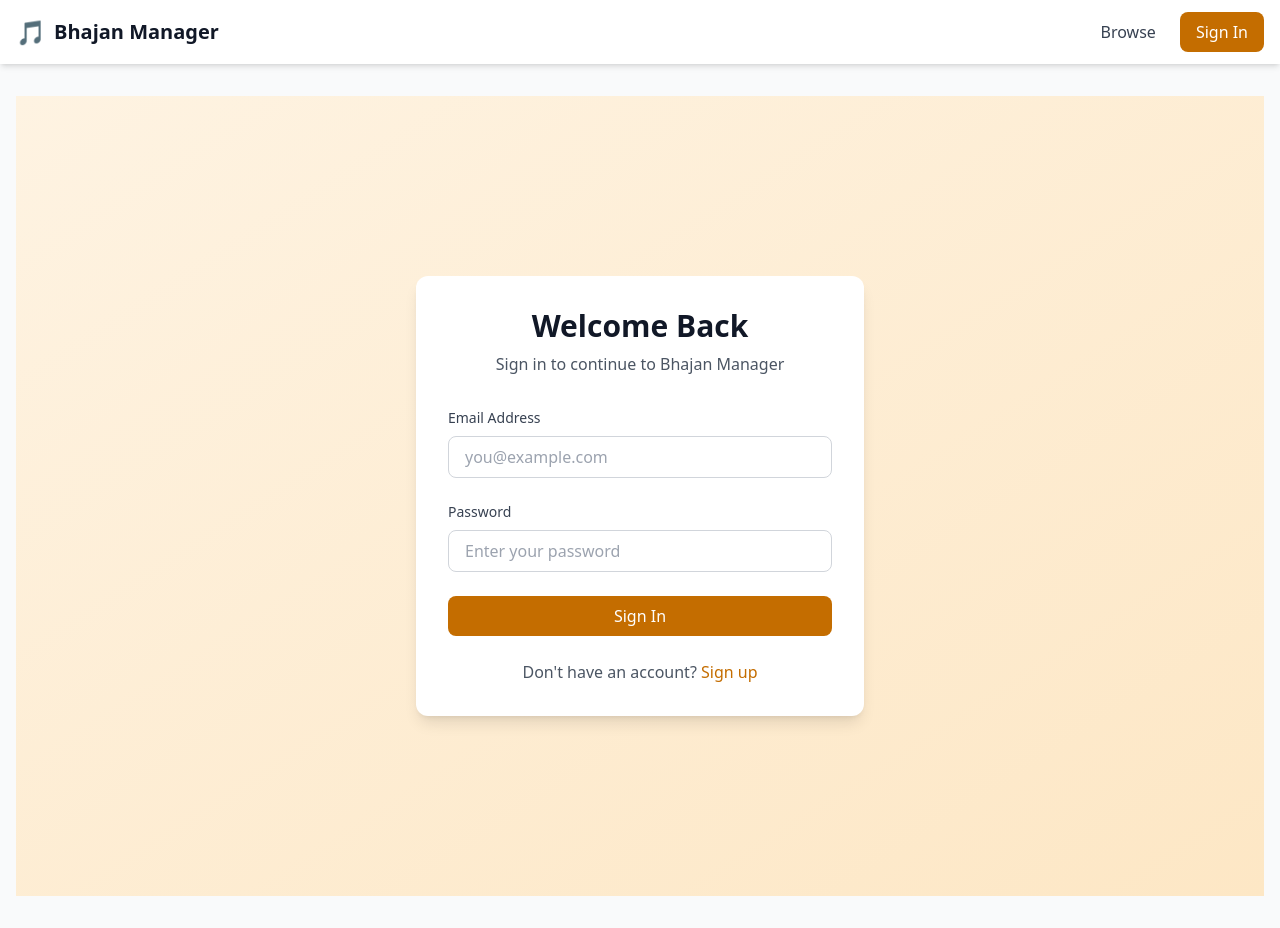
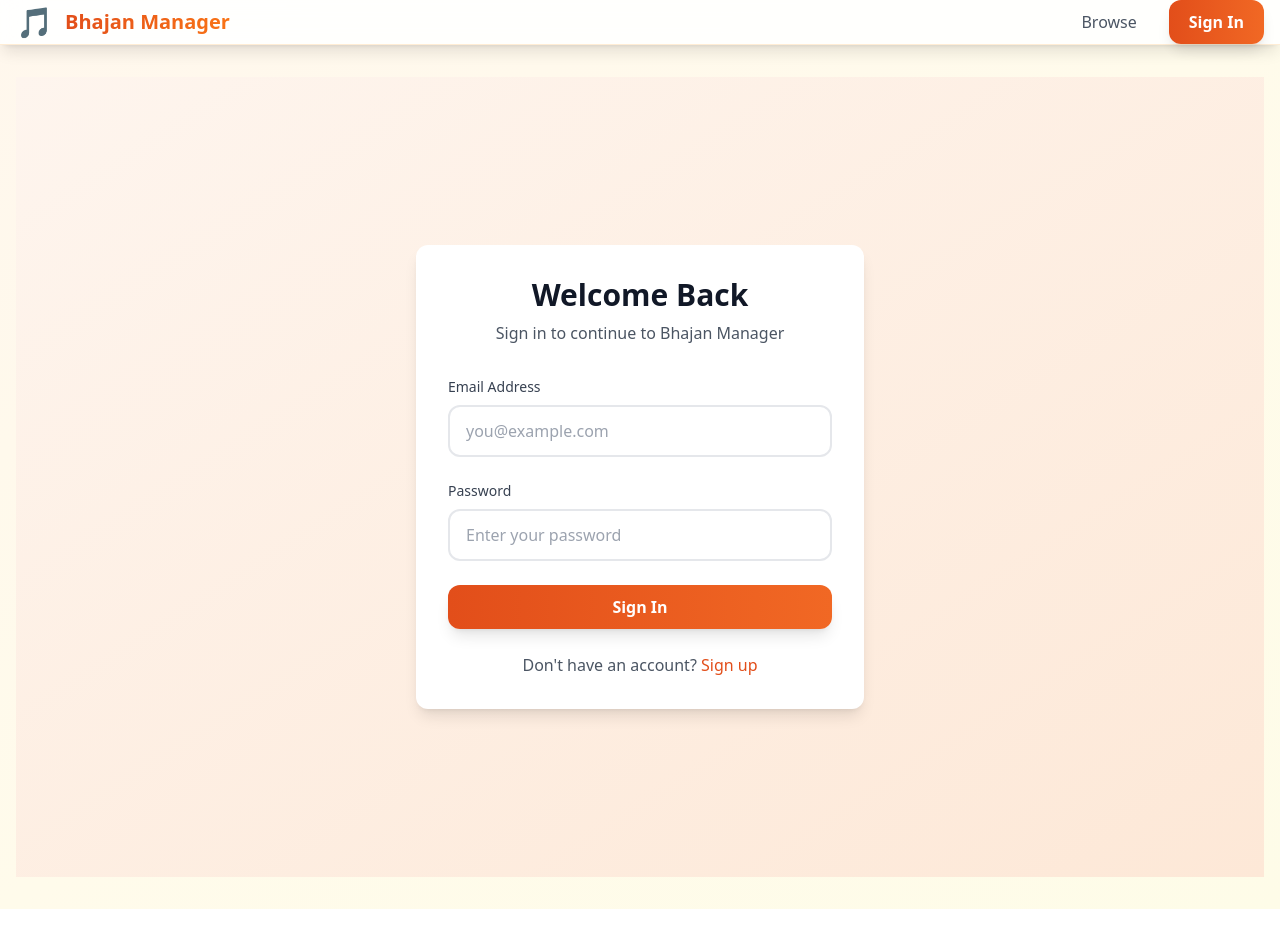
Before and after one commit to sanjeethflautist/bhajans, a Vue app: page /login in a window 1280 px wide. Built offline with nearby package versions, Linux system fonts and the light colour scheme; no server answers.

Commit message:
Design: Update to elegant warm color theme with gradients and improved styling

```diff
--- a/src/components/Navbar.vue
+++ b/src/components/Navbar.vue
@@ -1,54 +1,58 @@
 <template>
-  <nav class="bg-white shadow-md">
+  <nav class="bg-white/90 backdrop-blur-md shadow-lg border-b border-orange-100">
     <div class="container mx-auto px-4">
-      <div class="flex justify-between items-center h-16">
+      <div class="flex justify-between items-center h-18">
         <!-- Logo and Brand -->
-        <RouterLink to="/" class="flex items-center space-x-2">
-          <span class="text-2xl font-bold text-primary-600">🎵</span>
-          <span class="text-xl font-bold text-gray-900">Bhajan Manager</span>
+        <RouterLink to="/" class="flex items-center space-x-3 group">
+          <span class="text-3xl">🎵</span>
+          <span class="text-xl font-bold bg-gradient-to-r from-primary-600 to-accent-500 bg-clip-text text-transparent group-hover:from-primary-700 group-hover:to-accent-600 transition-all">Bhajan Manager</span>
         </RouterLink>
 
         <!-- Navigation Links -->
-        <div class="flex items-center space-x-6">
+        <div class="flex items-center space-x-8">
           <RouterLink
             to="/"
-            class="text-gray-700 hover:text-primary-600 font-medium transition"
+            class="text-gray-600 hover:text-primary-600 font-medium transition-colors relative group py-2"
           >
-            Browse
+            <span>Browse</span>
+            <span class="absolute bottom-0 left-0 w-0 h-0.5 bg-gradient-to-r from-primary-600 to-accent-500 group-hover:w-full transition-all duration-300"></span>
           </RouterLink>
 
           <RouterLink
             v-if="authStore.canCreateBhajan"
             to="/my-bhajans"
-            class="text-gray-700 hover:text-primary-600 font-medium transition"
+            class="text-gray-600 hover:text-primary-600 font-medium transition-colors relative group py-2"
           >
-            My Bhajans
+            <span>My Bhajans</span>
+            <span class="absolute bottom-0 left-0 w-0 h-0.5 bg-gradient-to-r from-primary-600 to-accent-500 group-hover:w-full transition-all duration-300"></span>
           </RouterLink>
 
           <RouterLink
             v-if="authStore.canCreateBhajan"
             to="/bhajan/create"
-            class="text-gray-700 hover:text-primary-600 font-medium transition"
+            class="text-gray-600 hover:text-primary-600 font-medium transition-colors relative group py-2"
           >
-            Create
+            <span>Create</span>
+            <span class="absolute bottom-0 left-0 w-0 h-0.5 bg-gradient-to-r from-primary-600 to-accent-500 group-hover:w-full transition-all duration-300"></span>
           </RouterLink>
 
           <RouterLink
             v-if="authStore.isAdmin"
             to="/admin"
-            class="text-gray-700 hover:text-primary-600 font-medium transition"
+            class="text-gray-600 hover:text-primary-600 font-medium transition-colors relative group py-2"
           >
-            Admin
+            <span>Admin</span>
+            <span class="absolute bottom-0 left-0 w-0 h-0.5 bg-gradient-to-r from-primary-600 to-accent-500 group-hover:w-full transition-all duration-300"></span>
           </RouterLink>
 
           <!-- User Menu -->
           <div v-if="authStore.isAuthenticated" class="relative">
             <button
               @click.stop="toggleUserMenu"
-              class="flex items-center space-x-2 text-gray-700 hover:text-primary-600 font-medium transition cursor-pointer"
+              class="flex items-center space-x-2 px-4 py-2 rounded-xl bg-gradient-to-r from-primary-50 to-accent-50 hover:from-primary-100 hover:to-accent-100 text-gray-700 font-medium transition-all cursor-pointer border border-primary-200"
             >
-              <span>{{ authStore.user?.email || 'User' }}</span>
-              <span class="text-xs bg-primary-100 text-primary-700 px-2 py-1 rounded">
+              <span class="text-sm">{{ authStore.user?.email || 'User' }}</span>
+              <span class="text-xs bg-gradient-to-r from-primary-500 to-accent-500 text-white px-3 py-1 rounded-full font-semibold">
                 {{ authStore.userRole }}
               </span>
               <svg
@@ -74,11 +78,11 @@
               <div
                 v-if="showUserMenu"
                 @click.stop
-                class="absolute right-0 mt-2 w-48 bg-white rounded-lg shadow-lg py-2 z-50 border border-gray-200"
+                class="absolute right-0 mt-3 w-52 bg-white/95 backdrop-blur-sm rounded-2xl shadow-2xl py-2 z-50 border border-orange-100"
               >
                 <button
                   @click="handleSignOut"
-                  class="w-full text-left px-4 py-2 text-gray-700 hover:bg-gray-100 transition flex items-center space-x-2"
+                  class="w-full text-left px-4 py-3 text-gray-700 hover:bg-gradient-to-r hover:from-primary-50 hover:to-accent-50 transition-all flex items-center space-x-3 rounded-xl mx-1"
                 >
                   <svg class="w-5 h-5" fill="none" stroke="currentColor" viewBox="0 0 24 24">
                     <path stroke-linecap="round" stroke-linejoin="round" stroke-width="2" d="M17 16l4-4m0 0l-4-4m4 4H7m6 4v1a3 3 0 01-3 3H6a3 3 0 01-3-3V7a3 3 0 013-3h4a3 3 0 013 3v1" />
--- a/src/style.css
+++ b/src/style.css
@@ -4,28 +4,28 @@
 
 @layer base {
   body {
-    @apply bg-gray-50 text-gray-900;
+    @apply bg-gradient-to-br from-orange-50 via-amber-50 to-yellow-50 text-gray-800;
   }
 }
 
 @layer components {
   .btn-primary {
-    @apply bg-primary-600 hover:bg-primary-700 text-white font-medium py-2 px-4 rounded-lg transition duration-200;
+    @apply bg-gradient-to-r from-primary-600 to-primary-500 hover:from-primary-700 hover:to-primary-600 text-white font-semibold py-2.5 px-5 rounded-xl shadow-lg hover:shadow-xl transition-all duration-200 transform hover:scale-105;
   }
 
   .btn-secondary {
-    @apply bg-gray-200 hover:bg-gray-300 text-gray-800 font-medium py-2 px-4 rounded-lg transition duration-200;
+    @apply bg-white hover:bg-gray-50 text-gray-700 font-medium py-2.5 px-5 rounded-xl border-2 border-gray-200 hover:border-primary-300 transition-all duration-200;
   }
 
   .btn-danger {
-    @apply bg-red-600 hover:bg-red-700 text-white font-medium py-2 px-4 rounded-lg transition duration-200;
+    @apply bg-gradient-to-r from-red-500 to-rose-600 hover:from-red-600 hover:to-rose-700 text-white font-semibold py-2.5 px-5 rounded-xl shadow-lg hover:shadow-xl transition-all duration-200;
   }
 
   .input-field {
-    @apply w-full px-4 py-2 border border-gray-300 rounded-lg focus:ring-2 focus:ring-primary-500 focus:border-transparent;
+    @apply w-full px-4 py-3 border-2 border-gray-200 rounded-xl focus:ring-2 focus:ring-primary-400 focus:border-primary-400 bg-white transition-all duration-200;
   }
 
   .card {
-    @apply bg-white rounded-lg shadow-md p-6;
+    @apply bg-white/80 backdrop-blur-sm rounded-2xl shadow-lg hover:shadow-xl p-6 transition-all duration-300 border border-gray-100;
   }
 }
--- a/tailwind.config.js
+++ b/tailwind.config.js
@@ -8,16 +8,28 @@ export default {
     extend: {
       colors: {
         primary: {
-          50: '#fef3e2',
-          100: '#fde7c5',
-          200: '#fbcf8c',
-          300: '#f9b752',
-          400: '#f79f19',
-          500: '#f58800',
-          600: '#c46d00',
-          700: '#935200',
-          800: '#623700',
-          900: '#311c00',
+          50: '#fef5ee',
+          100: '#fde8d7',
+          200: '#fbcfaf',
+          300: '#f8ae7c',
+          400: '#f48847',
+          500: '#f16824',
+          600: '#e24e1a',
+          700: '#bb3a18',
+          800: '#95301b',
+          900: '#792a19',
+        },
+        accent: {
+          50: '#fff7ed',
+          100: '#ffedd5',
+          200: '#fed7aa',
+          300: '#fdba74',
+          400: '#fb923c',
+          500: '#f97316',
+          600: '#ea580c',
+          700: '#c2410c',
+          800: '#9a3412',
+          900: '#7c2d12',
         }
       }
     },
```
Also changed, not shown: 1 other file (tests, documents, lock files or other folders).
